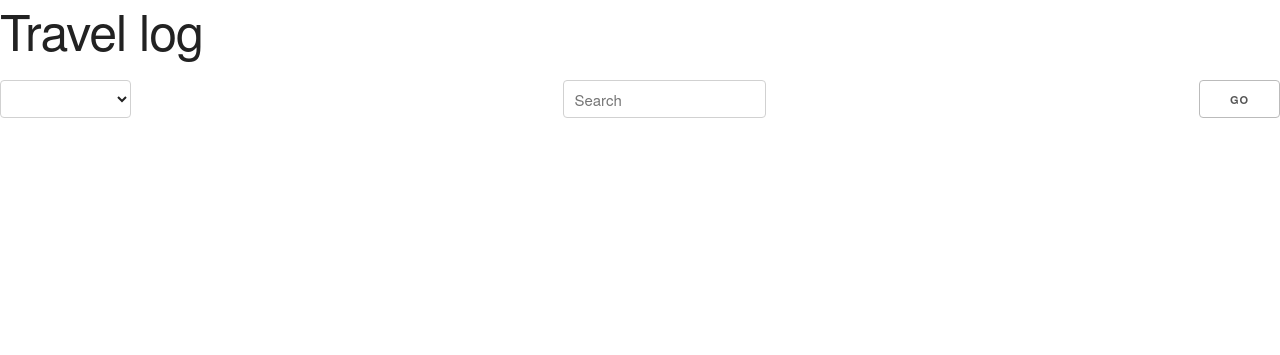
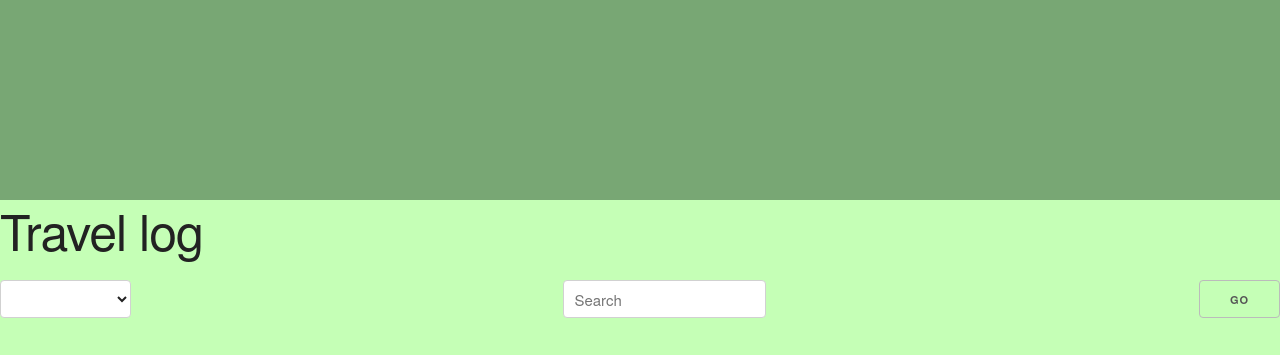
Before and after one commit to tsclay/nps-app, a website: page public/index.html in a window 1280 px wide. Drawn offline with nearby package versions, Linux system fonts and the light colour scheme.

Commit message:
working on color scheme

```diff
--- a/public/css/main.css
+++ b/public/css/main.css
@@ -1,3 +1,22 @@
+body {
+  /* body */
+  background-color: rgb(197, 255, 182);
+}
+
+nav {
+  height: 200px;
+}
+
+footer {
+  height: 400px;
+}
+
+nav {
+  background-color: rgb(120, 167, 116);
+}
+footer {
+  background-color: #0e7003;
+}
 /* ============================================ */
 /* COMPONENTS */
 
```
